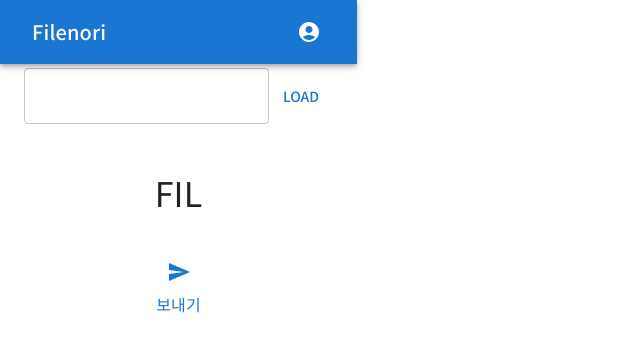
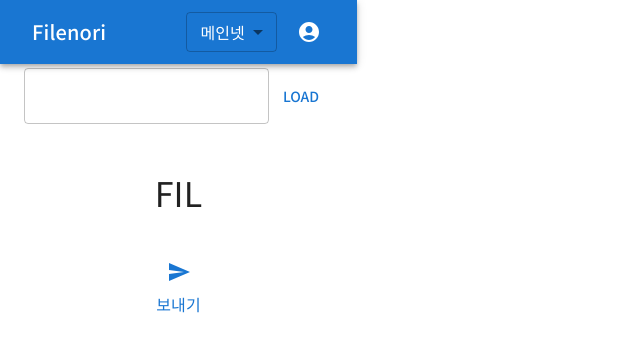
Before and after one commit to codestates/BTA1stProject-04, a React (Create React App) app: page / in a window 1280 px wide. Shown: the top 352 px of the page, without its empty margins (0-640 px from the left). Built offline with nearby package versions, Linux system fonts and the light colour scheme; what filecoin.js would draw is missing.

Commit message:
feat: 메인넷, 테스트넷 전환 구현

```diff
--- a/src/components/NavBar.tsx
+++ b/src/components/NavBar.tsx
@@ -4,18 +4,24 @@ import Typography from '@mui/material/Typography';
 import IconButton from '@mui/material/IconButton';
 import { AccountCircle } from '@mui/icons-material';
 import {
+  Box,
   Button,
+  FormControl,
   ListItemIcon,
   ListItemText,
   Menu,
   MenuItem,
+  Select,
 } from '@mui/material';
 import React from 'react';
 import SettingsIcon from '@mui/icons-material/Settings';
 import { Link } from 'react-router-dom';
+import { useLotus } from '../providers/LotusProvider';
+import { Network } from '../services/lotusClients';
 
 const NavBar = () => {
   const [anchorEl, setAnchorEl] = React.useState<null | HTMLElement>(null);
+  const { network, setNetwork } = useLotus();
 
   const handleMenu = (event: React.MouseEvent<HTMLElement>) => {
     setAnchorEl(event.currentTarget);
@@ -37,6 +43,18 @@ const NavBar = () => {
             Filenori
           </Typography>
         </Button>
+        <Box sx={{ display: `flex`, alignItems: `center` }}>
+          <FormControl sx={{ mx: 1 }}>
+            <Select
+              value={network}
+              size="small"
+              sx={{ color: `primary.contrastText` }}
+              onChange={(e) => setNetwork(e.target.value as Network)}
+            >
+              <MenuItem value="mainnet">메인넷</MenuItem>
+              <MenuItem value="testnet">테스트넷</MenuItem>
+            </Select>
+          </FormControl>
           <IconButton size="large" onClick={handleMenu} color="inherit">
             <AccountCircle />
           </IconButton>
@@ -63,6 +81,7 @@ const NavBar = () => {
             </MenuItem>
             <MenuItem onClick={handleClose}>My account</MenuItem>
           </Menu>
+        </Box>
       </Toolbar>
     </AppBar>
   );
--- a/src/providers/LotusProvider.tsx
+++ b/src/providers/LotusProvider.tsx
@@ -9,33 +9,38 @@ import {
   useMemo,
   useState,
 } from 'react';
-import lotusClient from '../services/lotusClient';
+import lotusClients, { Network } from '../services/lotusClients';
 
 interface LotusValue {
   account: string;
   setAccount: (state: string) => void;
   balance: BigNumber | null;
+  network: Network;
+  setNetwork: (state: Network) => void;
 }
 
 const LotusContext = createContext<LotusValue>({
   account: ``,
   setAccount: () => {},
   balance: null,
+  network: `mainnet`,
+  setNetwork: () => {},
 });
 
 const LotusProvider: FC<PropsWithChildren> = ({ children }) => {
   const [account, setAccount] = useState(``);
   const [balance, setBalance] = useState<BigNumber | null>(null);
+  const [network, setNetwork] = useState<Network>(`mainnet`);
 
   const loadBalance = useCallback(async () => {
     if (!account) {
       return;
     }
 
-    const b = await lotusClient.wallet.balance(account);
+    const b = await lotusClients[network].wallet.balance(account);
 
     setBalance(new BigNumber(b).dividedBy(1e18));
-  }, [account]);
+  }, [account, network]);
 
   useEffect(() => {
     loadBalance();
@@ -46,8 +51,10 @@ const LotusProvider: FC<PropsWithChildren> = ({ children }) => {
       account,
       setAccount,
       balance,
+      network,
+      setNetwork,
     }),
-    [account, balance],
+    [account, balance, network],
   );
 
   return (
--- a/src/react-app-env.d.ts
+++ b/src/react-app-env.d.ts
@@ -1,7 +1 @@
 /// <reference types="react-scripts" />
-
-declare namespace NodeJS {
-  interface ProcessEnv {
-    REACT_APP_LOTUS_RPC_ENDPOINT: string;
-  }
-}
--- a/src/services/lotusClient.ts
+++ /dev/null
@@ -1,9 +0,0 @@
-import { HttpJsonRpcConnector, LotusClient } from 'filecoin.js';
-
-const httpConnector = new HttpJsonRpcConnector({
-  url: process.env.REACT_APP_LOTUS_RPC_ENDPOINT,
-});
-
-const lotusClient = new LotusClient(httpConnector);
-
-export default lotusClient;
--- /dev/null
+++ b/src/services/lotusClients.ts
@@ -0,0 +1,20 @@
+import { HttpJsonRpcConnector, LotusClient } from 'filecoin.js';
+
+export type Network = 'mainnet' | 'testnet';
+
+const mainnet = new LotusClient(
+  new HttpJsonRpcConnector({
+    url: `https://api.node.glif.io/`,
+  }),
+);
+
+const testnet = new LotusClient(
+  new HttpJsonRpcConnector({
+    url: `https://api.calibration.node.glif.io/`,
+  }),
+);
+
+export default {
+  mainnet,
+  testnet,
+};
```
Also changed, not shown: 2 other files (tests, documents, lock files or other folders). Lines whose indentation alone changed are shown as unchanged.
